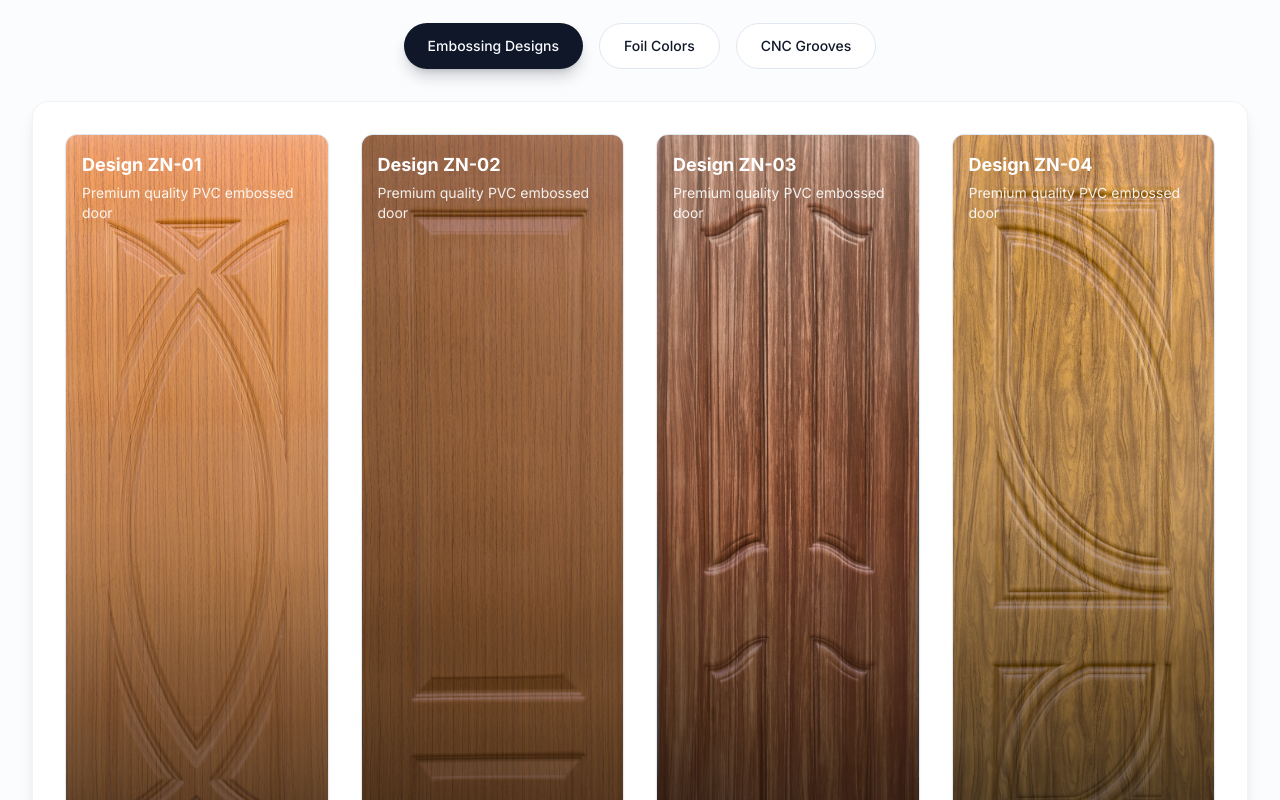
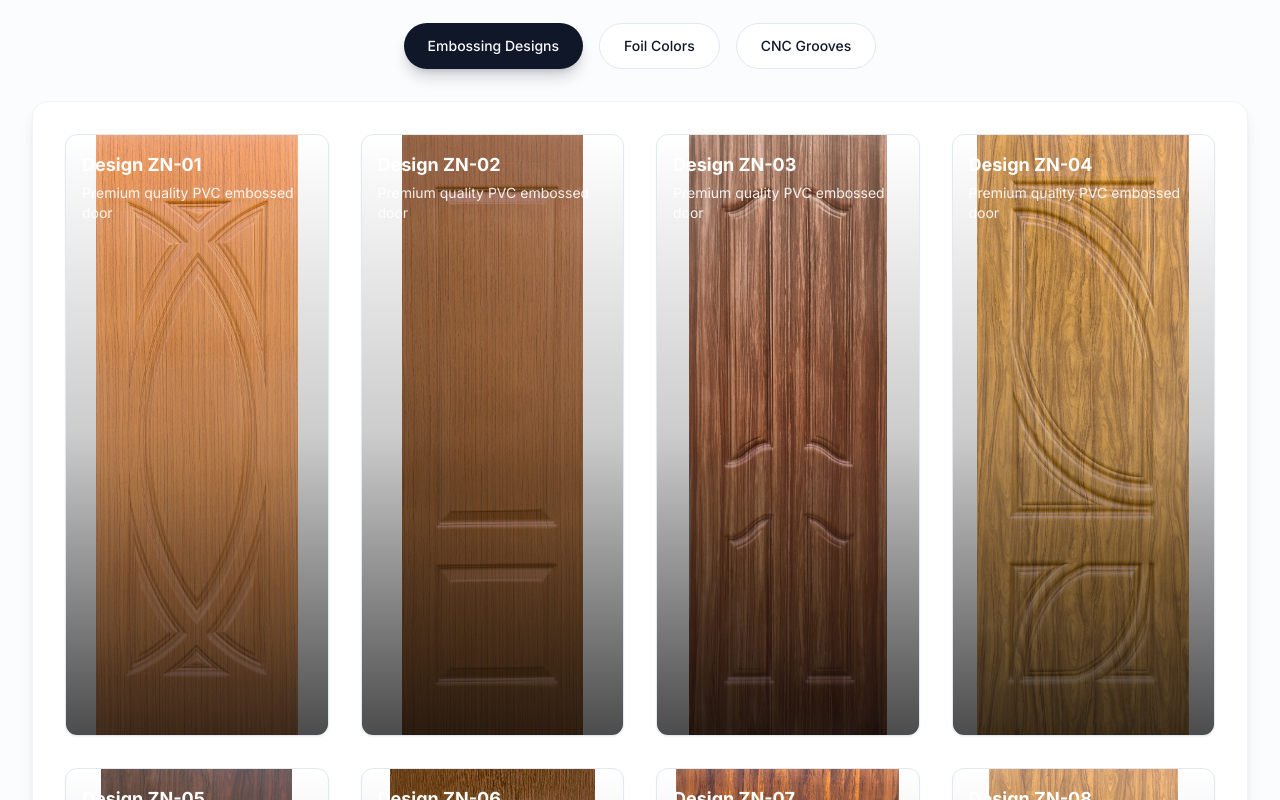
Before and after one commit to VivekKarad172/zondoor, a React (Vite) app: page / in a window 1280 px wide. Shown: the part 2420-3220 px from the top of the page. Built offline with nearby package versions, Linux system fonts and the light colour scheme.

Commit message:
Maintain image aspect ratio
The image aspect ratio is maintained.

```diff
--- a/src/components/product/ProductCard.tsx
+++ b/src/components/product/ProductCard.tsx
@@ -43,13 +43,13 @@ const ProductCard = ({ id, name, image, color, description, index, type }: Produ
         {!isColorCard && (
           <div className="relative overflow-hidden">
             {image && (
-              <div className="relative h-full">
+              <div className="relative h-full flex justify-center">
                 <img
                   src={imageError ? "/placeholder.svg" : image}
                   alt={name}
                   className={cn(
-                    "w-full h-full object-contain transition-transform duration-500",
-                    "min-h-[400px]" // Ensures minimum height for proper door display
+                    "w-auto h-auto max-w-full object-contain transition-transform duration-500",
+                    "min-h-[400px] max-h-[600px]" // Ensures proper height while preserving aspect ratio
                   )}
                   loading="lazy"
                   onError={handleImageError}
```
